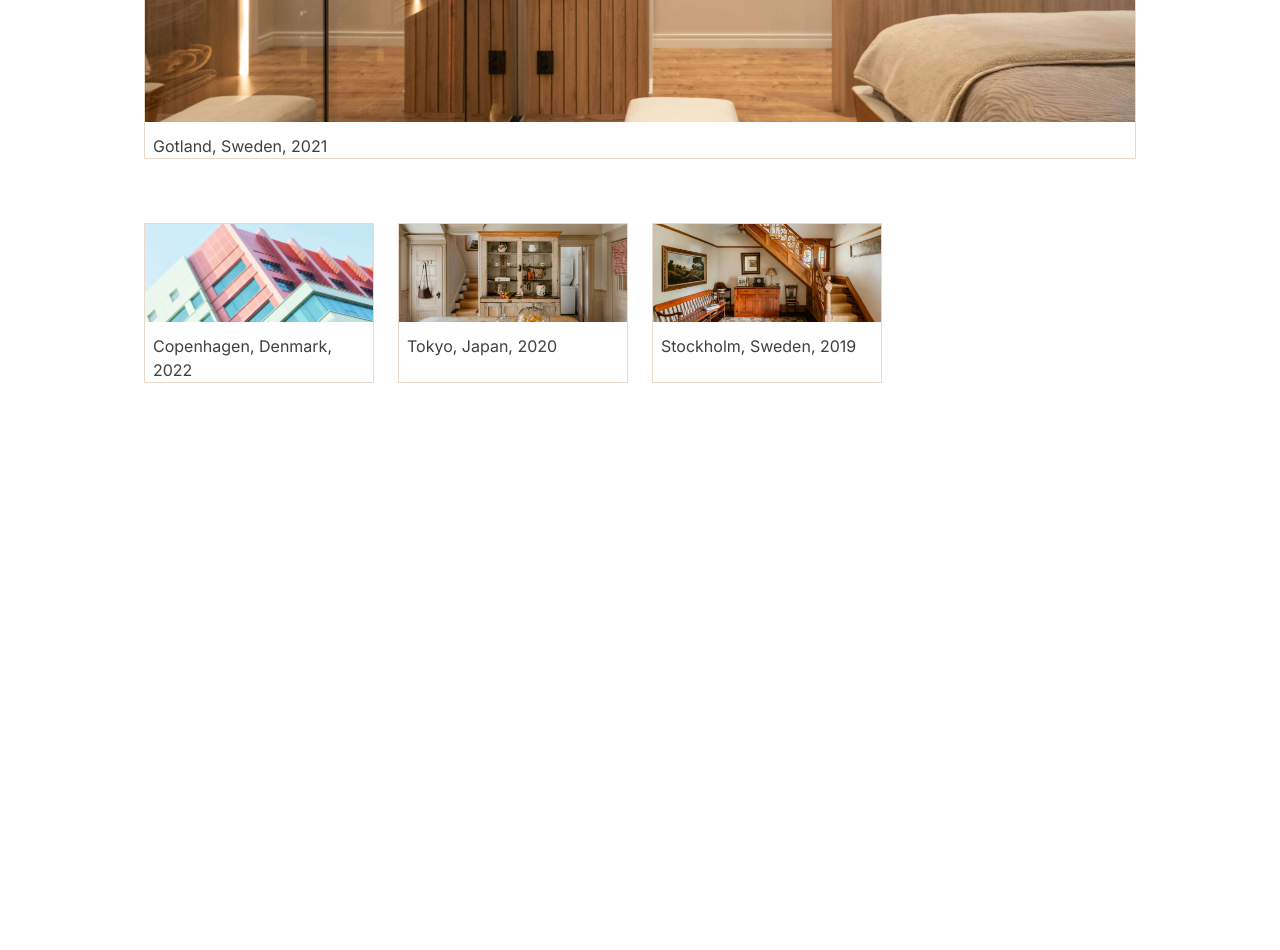
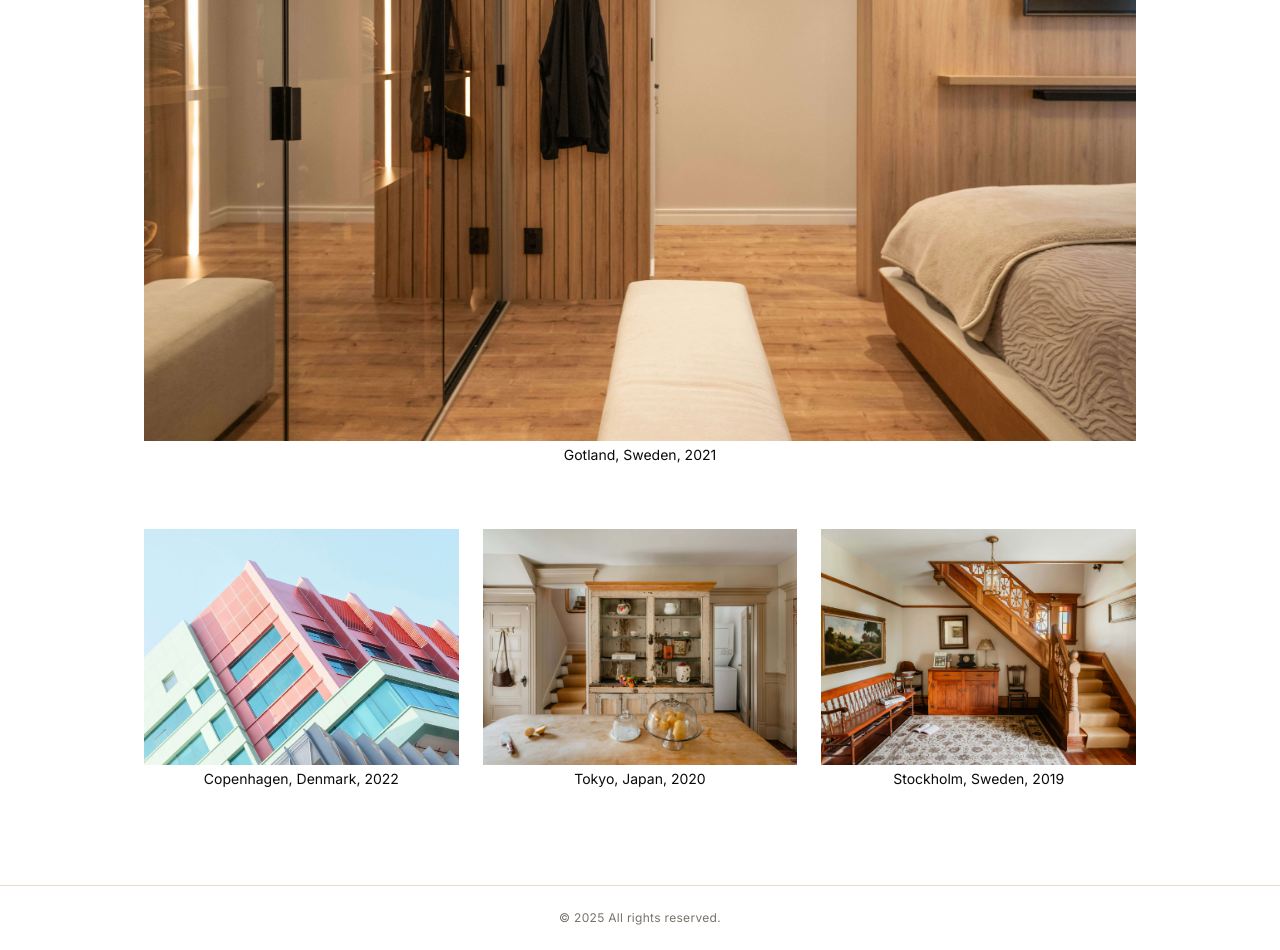
Before and after one commit to toal13/blog-ak, a Next.js app: page /en in a window 1280 px wide. Shown: the part 440-1390 px from the top of the page. Before the commit the page ends 855 px from the top, so only its background shows below. Built offline with nearby package versions, Linux system fonts and the light colour scheme.

Commit message:
change style

```diff
--- a/app/[locale]/layout.tsx
+++ b/app/[locale]/layout.tsx
@@ -1,6 +1,7 @@
 import { NextIntlClientProvider } from "next-intl";
 import { getMessages } from "next-intl/server";
 import Header from "../components/Header";
+import Footer from "../components/Footer";
 
 export async function generateStaticParams() {
   return [{ locale: "sv" }, { locale: "en" }, { locale: "ja" }];
@@ -21,6 +22,7 @@ export default async function LocaleLayout(props: {
       <main lang={locale} className="mx-auto max-w-5xl px-4 py-8">
         {children}
       </main>
+      <Footer />
     </NextIntlClientProvider>
   );
 }
--- a/app/[locale]/page.tsx
+++ b/app/[locale]/page.tsx
@@ -1,8 +1,8 @@
 import { mockProjects } from "@/lib/mockProjects";
 import FeaturedCard from "../components/FeaturedCard";
 
-export default function HomePage({ params }: { params: { locale: string } }) {
-  const locale = params.locale;
+export default function HomePage() {
+  // const locale = params.locale;
 
   // featured 指定があるものを代表作に
   const featured = mockProjects.find((p) => p.featured);
@@ -24,7 +24,7 @@ export default function HomePage({ params }: { params: { locale: string } }) {
 
       {/* 最新4件 */}
       <section className="px-4 md:px-0">
-        <div className="grid gap-6 sm:grid-cols-2 lg:grid-cols-4">
+        <div className="grid gap-6 sm:grid-cols-2 lg:grid-cols-3">
           {latestFour.map((p) => (
             <FeaturedCard key={p.id} project={p} />
           ))}
--- a/app/components/FeaturedCard.tsx
+++ b/app/components/FeaturedCard.tsx
@@ -19,33 +19,30 @@ export default function FeaturedCard({ project }: { project: Project }) {
   return (
     <Link
       href={`/${locale}/${project.id}`}
-      className="group block overflow-hidden border border-[color:var(--beige-base)] bg-white"
+      className="group block overflow-hidden border-[color:var(--beige-base)] bg-white"
       aria-label={`${project.title} – ${project.location} ${project.year}`}
     >
-      <div className="relative aspect-[16/9] md:aspect-[21/9] bg-white">
-        {/* 画像レイヤー：ホバーでフェードアウト */}
+      {/* 画像（ProjectGridと同一） */}
+      <div className="relative aspect-[4/3] bg-white">
         <Image
           src={project.cover}
           alt={project.title}
           fill
-          priority
-          sizes="100vw"
           className="object-cover transition-opacity duration-300 motion-safe:group-hover:opacity-0"
+          sizes="(min-width:1024px) 33vw, (min-width:640px) 50vw, 100vw"
         />
-        {/* タイトルレイヤー：ホバーでフェードイン（白背景） */}
+        {/* ホバー時タイトル（ProjectGridと同一） */}
         <div className="absolute inset-0 grid place-items-center bg-white/90 opacity-0 transition-opacity duration-300 group-hover:opacity-100">
-          <span className="text-center text-[color:var(--beige-deep)] text-xl md:text-3xl font-medium tracking-wide">
+          <span className="text-center text-[color:var(--beige-deep)] text-lg md:text-2xl font-medium tracking-wide">
             {project.title}
           </span>
         </div>
       </div>
 
-      {/* 常時表示：場所＋年代（カード下） */}
-      <div className="mt-3 px-2">
-        <p className="text-sm md:text-base text-neutral-700">
-          {project.location}, {project.year}
-        </p>
-      </div>
+      {/* 下部メタ（ProjectGridと同一） */}
+      <p className="mt-1 text-center text-sm text-foreground">
+        {project.location}, {project.year}
+      </p>
     </Link>
   );
 }
--- /dev/null
+++ b/app/components/Footer.tsx
@@ -0,0 +1,12 @@
+// app/components/Footer.tsx
+export default function Footer() {
+  return (
+    <footer className="mt-16 border-t border-[color:var(--beige-base)]">
+      <div className="mx-auto max-w-5xl px-4 py-6">
+        <p className="text-center text-xs tracking-wide text-muted-foreground">
+          © {new Date().getFullYear()} All rights reserved.
+        </p>
+      </div>
+    </footer>
+  );
+}
--- a/app/layout.tsx
+++ b/app/layout.tsx
@@ -26,7 +26,7 @@ export default function RootLayout({
   return (
     <html lang="sv">
       <body
-        className={`${inter.variable} ${karla.variable} ${noto.variable} font-sans antialiased`}
+        className={`${inter.variable} ${karla.variable} ${noto.variable} font-sans antialiased `}
       >
         {children}
       </body>
```
